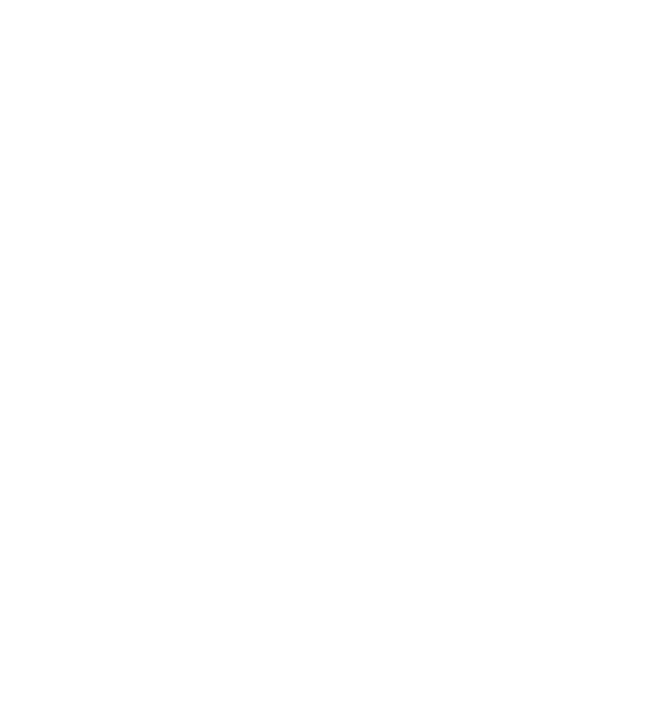
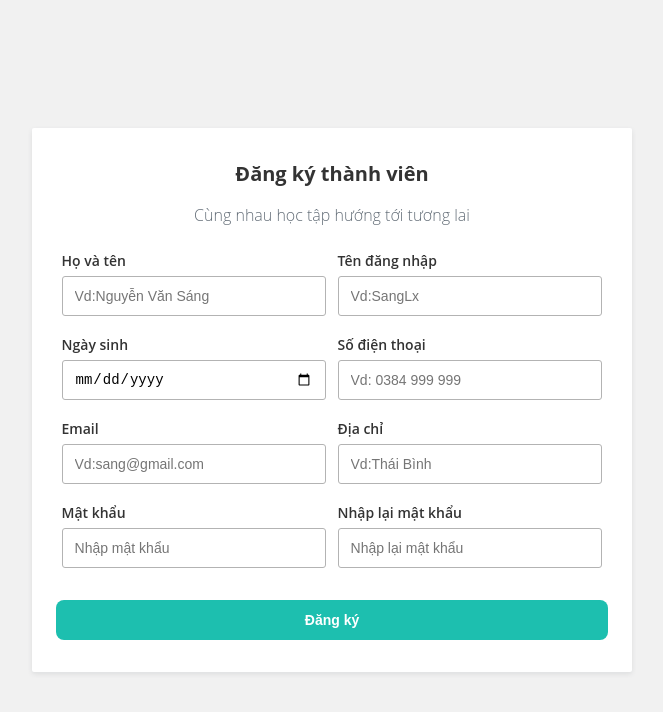
Before and after one commit to TanThinhHung/Validator, a plain HTML site: page index.html in a window 1280 px wide. Shown: the whole page, without its empty margins (308-971 px from the left). Drawn offline with Linux system fonts and the light colour scheme.

Commit message:
html vs css

```diff
--- a/index.html
+++ b/index.html
@@ -1,5 +1,6 @@
 <!DOCTYPE html>
 <html lang="en">
+
 <head>
     <meta charset="UTF-8">
     <meta http-equiv="X-UA-Compatible" content="IE=edge">
@@ -7,12 +8,73 @@
     <title>Validator</title>
     <link rel="stylesheet" href="./main.css">
 </head>
+
 <body>
+    <div class="main">
+        <form action="" method="POST" class="form" id="form-1">
+            <h3 class="heading">Đăng ký thành viên</h3>
+            <p class="desc">Cùng nhau học tập hướng tới tương lai</p>
+            <div class="spacer"></div>
+            <div class="form-group-top">
+                <div class="form-group">
+                    <label for="" class="form-label">Họ và tên</label>
+                    <input type="text" name="fullname" id="fullname" placeholder="Vd:Nguyễn Văn Sáng"
+                        class="form-control">
+                    <span class="form-message"></span>
+                </div>
+                <div class="form-group">
+                    <label for="" class="form-label">Tên đăng nhập</label>
+                    <input type="text" name="username" id="username" placeholder="Vd:SangLx" class="form-control">
+                    <span class="form-message"></span>
+                </div>
+            </div>
+            <div class="form-group-top">
+                <div class="form-group">
+                    <label for="" class="form-label">Ngày sinh</label>
+                    <input type="date" name="dateOfBirth" id="dateOfBirth" class="form-control">
+                    <span class="form-message"></span>
+                </div>
+                <div class="form-group">
+                    <label for="" class="form-label">Số điện thoại</label>
+                    <input type="text" name="phonenumber" id="phonenumber" placeholder="Vd: 0384 999 999"
+                        class="form-control">
+                    <span class="form-message"></span>
+                </div>
+            </div>
+            <div class="form-group-top">
+                <div class="form-group">
+                    <label for="" class="form-label">Email</label>
+                    <input type="text" name="email" id="email" placeholder="Vd:sang@gmail.com" class="form-control">
+                    <span class="form-message"></span>
+                </div>
+                <div class="form-group">
+                    <label for="" class="form-label">Địa chỉ</label>
+                    <input type="text" name="address" id="address" placeholder="Vd:Thái Bình" class="form-control">
+                    <span class="form-message"></span>
+                </div>
+            </div>
+            <div class="form-group-top">
+                <div class="form-group">
+                    <label for="" class="form-label">Mật khẩu</label>
+                    <input type="text" name="password" id="password" placeholder="Nhập mật khẩu" class="form-control">
+                    <span class="form-message"></span>
+                </div>
+                <div class="form-group">
+                    <label for="" class="form-label">Nhập lại mật khẩu</label>
+                    <input type="text" name="repassword" id="repassword" placeholder="Nhập lại mật khẩu"
+                        class="form-control">
+                    <span class="form-message"></span>
+                </div>
+            </div>
 
+            <button class="form-submit">Đăng ký</button>
+        </form>
+    </div>
 
 
 
 
     <script src="/main.js"></script>
 </body>
+
 </html>
--- a/main.css
+++ b/main.css
@@ -0,0 +1,119 @@
+* {
+    padding: 0;
+    margin: 0;
+    box-sizing: border-box;
+}
+
+html {
+    color: #333;
+    font-size: 62.5%;
+    font-family: "Open Sans", sans-serif;
+}
+
+.main {
+    background: #f1f1f1;
+    min-height: 100vh;
+    display: flex;
+    justify-content: center;
+}
+
+.form {
+    width: 600px;
+    min-height: 100px;
+    padding: 32px 24px;
+    text-align: center;
+    background: #fff;
+    border-radius: 2px;
+    margin: 24px;
+    align-self: center;
+    box-shadow: 0 2px 5px 0 rgba(51, 62, 73, 0.1);
+
+}
+
+.form .heading {
+    font-size: 2rem;
+}
+
+.form .desc {
+    text-align: center;
+    color: #636d77;
+    font-size: 1.6rem;
+    font-weight: lighter;
+    line-height: 2.4rem;
+    margin-top: 16px;
+    font-weight: 300;
+}
+.form-group-top{
+    display: flex;
+    justify-content: space-around;
+}
+.form-group {
+    display: flex;
+    margin-bottom: 16px;
+    flex-direction: column;
+    width: 48%;
+}
+
+.form-label,
+.form-message {
+    text-align: left;
+}
+
+.form-label {
+    font-weight: 600;
+    padding-bottom: 6px;
+    line-height: 1.8rem;
+    font-size: 1.4rem;
+}
+
+.form-control {
+    height: 40px;
+    padding: 8px 12px;
+    border: 1px solid #b3b3b3;
+    border-radius: 3px;
+    outline: none;
+    font-size: 1.4rem;
+}
+
+.form-control:hover {
+    border-color: #1dbfaf;
+
+}
+
+.form-group.invalid .form-control {
+    border-color: #f33a58;
+    ;
+}
+
+.form-group.invalid .form-message {
+    color: #f33a58;
+}
+
+.form-message {
+    font-size: 1.2rem;
+    line-height: 1.6rem;
+    padding: 4px 0 0;
+}
+
+.form-submit {
+    outline: none;
+    background-color: #1dbfaf;
+    margin-top: 12px;
+    padding: 12px 16px;
+    font-weight: 600;
+    color: #fff;
+    border: none;
+    width: 100%;
+    font-size: 14px;
+    border-radius: 8px;
+    cursor: pointer;
+    outline: none;
+
+}
+.form-submit:hover {
+    background-color: #1ac7b6;
+  }
+
+  .spacer {
+    margin-top: 25px;
+  }
```
